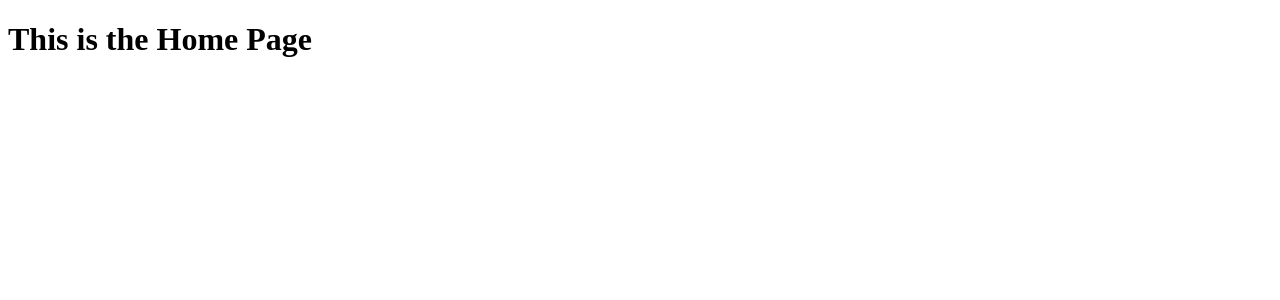
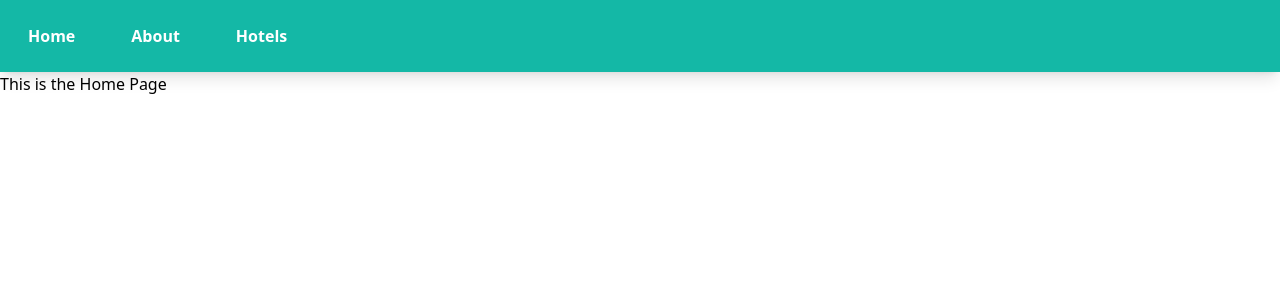
Before and after one commit to Asim1O1/Booking-App, a React (Vite) app in the folder Booking/: page / in a window 1280 px wide. Shown: the top 300 px of the page. Built offline with nearby package versions, Linux system fonts and the light colour scheme.

Commit message:
navigation bar

```diff
--- a/Booking/package.json
+++ b/Booking/package.json
@@ -18,10 +18,13 @@
     "@types/react": "^18.3.3",
     "@types/react-dom": "^18.3.0",
     "@vitejs/plugin-react": "^4.3.1",
+    "autoprefixer": "^10.4.19",
     "eslint": "^8.57.0",
     "eslint-plugin-react": "^7.34.2",
     "eslint-plugin-react-hooks": "^4.6.2",
     "eslint-plugin-react-refresh": "^0.4.7",
+    "postcss": "^8.4.39",
+    "tailwindcss": "^3.4.4",
     "vite": "^5.3.3"
   }
 }
--- a/Booking/src/App.jsx
+++ b/Booking/src/App.jsx
@@ -3,6 +3,7 @@ import { BrowserRouter, Route, Routes } from "react-router-dom";
 import HomePage from "./pages/homePage";
 import HotelList from "./pages/hotelList";
 import HotelPage from "./pages/hotel";
+import "./tailwind.css"
 
 function App() {
   return (
--- a/Booking/src/components/navbar.jsx
+++ b/Booking/src/components/navbar.jsx
@@ -1,9 +1,25 @@
 import React from "react";
 
 const NavBar = () => {
-  return <div>
-
-  </div>;
+  return (
+    <div>
+      <nav className="bg-teal-500 shadow-lg flex">
+        <div className="container mx-auto">
+          <ul className="flex space-x-8 p-4 text-white font-semibold">
+            <li className="hover:bg-teal-600 rounded px-3 py-2 transition duration-300 ease-in-out">
+              Home
+            </li>
+            <li className="hover:bg-teal-600 rounded px-3 py-2 transition duration-300 ease-in-out">
+              About
+            </li>
+            <li className="hover:bg-teal-600 rounded px-3 py-2 transition duration-300 ease-in-out">
+              Hotels
+            </li>
+          </ul>
+        </div>
+      </nav>
+    </div>
+  );
 };
 
 export default NavBar;
--- a/Booking/src/pages/homePage.jsx
+++ b/Booking/src/pages/homePage.jsx
@@ -1,8 +1,11 @@
 import React from "react";
-
+import NavBar from "../components/navbar";
 const HomePage = () => {
   return (
+
     <div>
+
+      <NavBar ></NavBar>
       <h1>This is the Home Page</h1>
     </div>
   );
--- /dev/null
+++ b/Booking/tailwind.config.js
@@ -0,0 +1,9 @@
+/** @type {import('tailwindcss').Config} */
+export default {
+  content: ['./src/**/*.{js,jsx,ts,tsx}'],
+  theme: {
+    extend: {},
+  },
+  plugins: [ require('tailwindcss'),
+    require('autoprefixer'),],
+}
```
Also changed, not shown: 1 other file (tests, documents, lock files or other folders).
